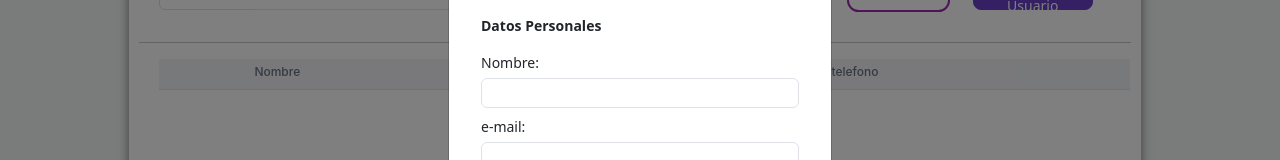
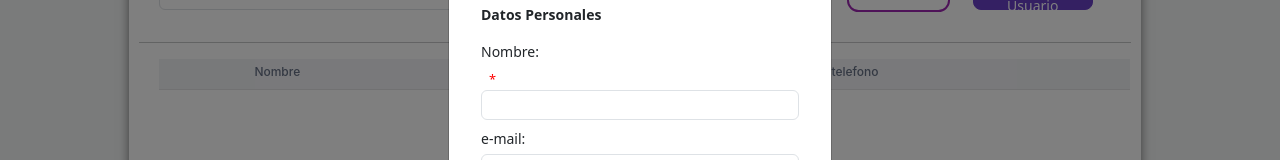
Before and after one commit to arvidjj/IngeSoft2-Frontend, a React (Vite) app: page /users in a window 1280 px wide. Both pictures are taken after a click on the button "Nuevo Usuario". Shown: the part 276-436 px from the top of the page. Built offline with nearby package versions, Linux system fonts and the light colour scheme; no server answers.

Commit message:
ultimos cambios

```diff
--- a/src/pages/users/mainUsers.jsx
+++ b/src/pages/users/mainUsers.jsx
@@ -296,6 +296,7 @@ const MainUsers = () => {
               <form>
                 <div>
                   <LabelBase label="Nombre:" htmlFor="nombre" />
+                  <span className="required">*</span>
                   <input
                     style={{ width: "100%", height: "30px" }}
                     type="text"
@@ -304,6 +305,7 @@ const MainUsers = () => {
                     className="form-control"
                     value={userData.nombre}
                     onChange={handleInputChange}
+                    required
                   />
                 </div>
                 <div>
```
